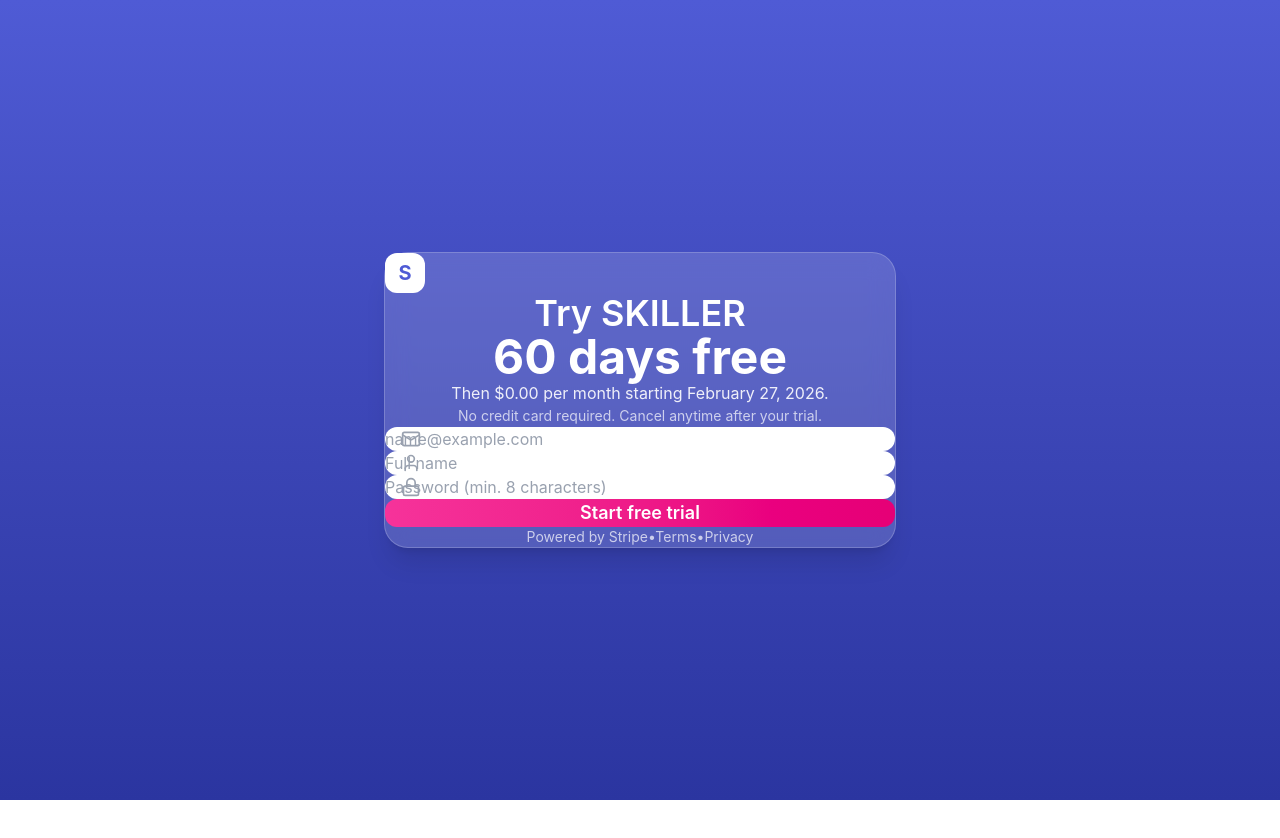
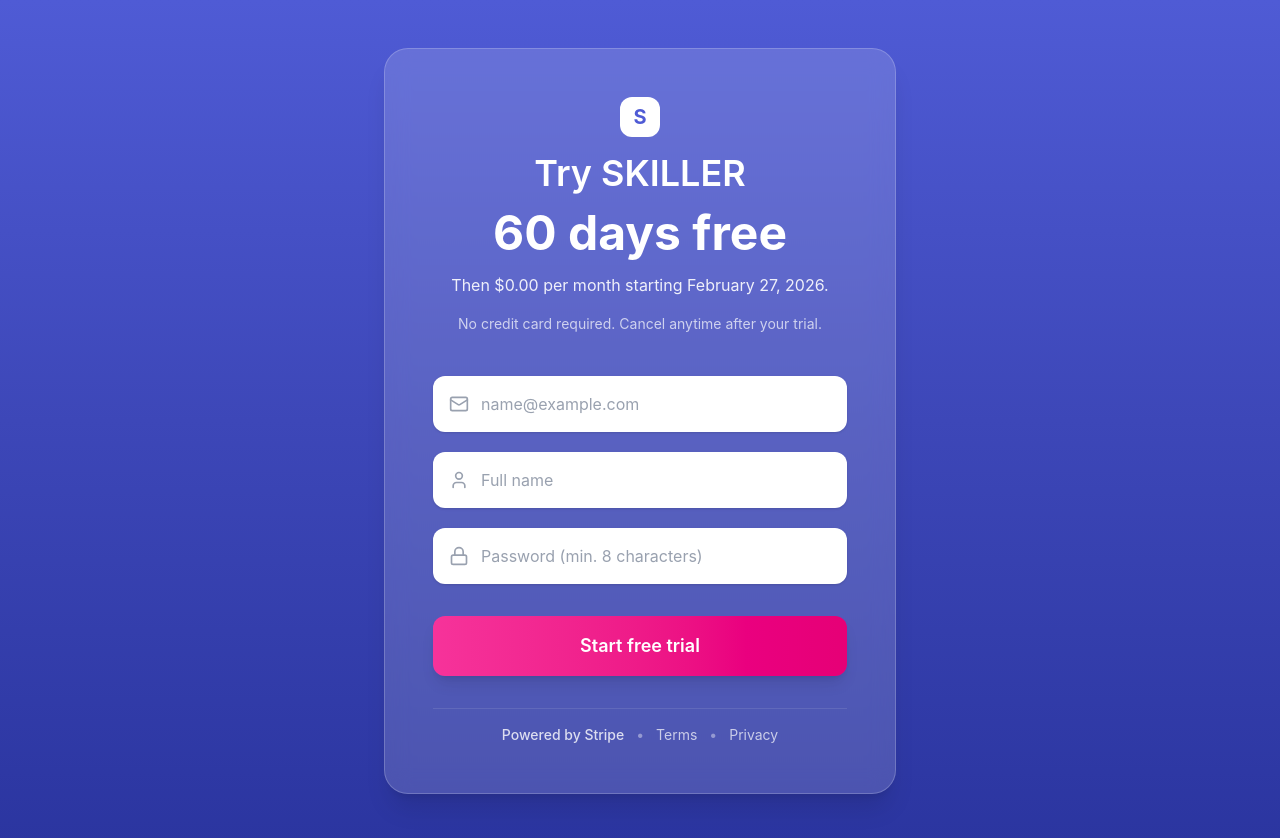
Before and after one commit to Octaloop-Technologies/skiller-trail, a Next.js app: page / in a window 1280 px wide. Shown: the top 838 px of the page. Before the commit the page ends 800 px from the top, so only its background shows below. Built offline with nearby package versions, Linux system fonts and the light colour scheme.

Commit message:
UI issues resolved

```diff
--- a/app/globals.css
+++ b/app/globals.css
@@ -1,10 +1,10 @@
 @import "tailwindcss";
 
-* {
+/* * {
   margin: 0;
   padding: 0;
   box-sizing: border-box;
-}
+} */
 
 body {
   font-family: -apple-system, BlinkMacSystemFont, 'Segoe UI', 'Roboto', 'Oxygen', 'Ubuntu', 'Cantarell', 'Fira Sans', 'Droid Sans', 'Helvetica Neue', sans-serif;
--- a/src/components/TrialSignup.tsx
+++ b/src/components/TrialSignup.tsx
@@ -78,7 +78,7 @@
 
   return (
     <div className="min-h-screen bg-gradient-to-b from-[#4F5BD5] via-[#3D47B8] to-[#2B35A0] flex items-center justify-center px-4 py-12">
-      <div className="w-full max-w-lg">
+      <div className="w-full max-w-lg flex-col gap-4! flex">
         {/* Card */}
         <div className="bg-white/15 backdrop-blur-md rounded-3xl p-8 lg:p-12 space-y-10 border border-white/20 shadow-xl">
           {/* Header */}
@@ -105,71 +105,89 @@
           </div>
 
           {/* Form */}
-          <form onSubmit={handleStartTrial} className="space-y-6">
-            <div className="space-y-4">
+          <form onSubmit={handleStartTrial} className="space-y-8">
+            <div className="space-y-5">
               {/* Email */}
-              <div className="relative">
-                <Mail className="absolute left-4 top-1/2 -translate-y-1/2 text-gray-400" size={20} />
+              <div className="relative group">
+                <Mail className="absolute left-4 top-1/2 -translate-y-1/2 text-gray-400 group-focus-within:text-pink-500 transition-colors" size={20} />
                 <input
                   type="email"
                   value={email}
                   onChange={(e) => setEmail(e.target.value)}
                   placeholder="name@example.com"
-                  className="w-full pl-12 pr-4 py-4 rounded-xl bg-white text-gray-800 placeholder:text-gray-400 focus:outline-none focus:ring-2 focus:ring-pink-400"
+                  className="w-full pl-12 pr-4 py-4 rounded-xl bg-white text-gray-800 placeholder:text-gray-400 focus:outline-none focus:ring-2 focus:ring-pink-400 focus:ring-offset-2 focus:ring-offset-transparent shadow-sm transition-all duration-200 hover:shadow-md"
+                  required
                 />
               </div>
 
               {/* Full Name */}
-              <div className="relative">
-                <User className="absolute left-4 top-1/2 -translate-y-1/2 text-gray-400" size={20} />
+              <div className="relative group">
+                <User className="absolute left-4 top-1/2 -translate-y-1/2 text-gray-400 group-focus-within:text-pink-500 transition-colors" size={20} />
                 <input
                   type="text"
                   value={fullName}
                   onChange={(e) => setFullName(e.target.value)}
                   placeholder="Full name"
-                  className="w-full pl-12 pr-4 py-4 rounded-xl bg-white text-gray-800 placeholder:text-gray-400 focus:outline-none focus:ring-2 focus:ring-pink-400"
+                  className="w-full pl-12 pr-4 py-4 rounded-xl bg-white text-gray-800 placeholder:text-gray-400 focus:outline-none focus:ring-2 focus:ring-pink-400 focus:ring-offset-2 focus:ring-offset-transparent shadow-sm transition-all duration-200 hover:shadow-md"
+                  required
                 />
               </div>
 
               {/* Password */}
-              <div className="relative">
-                <Lock className="absolute left-4 top-1/2 -translate-y-1/2 text-gray-400" size={20} />
+              <div className="relative group">
+                <Lock className="absolute left-4 top-1/2 -translate-y-1/2 text-gray-400 group-focus-within:text-pink-500 transition-colors" size={20} />
                 <input
                   type="password"
                   value={password}
                   onChange={(e) => setPassword(e.target.value)}
                   placeholder="Password (min. 8 characters)"
-                  className="w-full pl-12 pr-4 py-4 rounded-xl bg-white text-gray-800 placeholder:text-gray-400 focus:outline-none focus:ring-2 focus:ring-pink-400"
+                  className="w-full pl-12 pr-4 py-4 rounded-xl bg-white text-gray-800 placeholder:text-gray-400 focus:outline-none focus:ring-2 focus:ring-pink-400 focus:ring-offset-2 focus:ring-offset-transparent shadow-sm transition-all duration-200 hover:shadow-md"
+                  required
+                  minLength={8}
                 />
               </div>
             </div>
 
             {/* Error */}
             {error && (
-              <p className="text-red-300 text-sm text-center">
-                {error}
-              </p>
+              <div className="bg-red-500/20 border border-red-400/50 rounded-lg p-4 backdrop-blur-sm">
+                <p className="text-red-100 text-sm text-center font-medium">
+                  {error}
+                </p>
+              </div>
             )}
 
             {/* Submit */}
             <button
               type="submit"
               disabled={isSubmitting}
-              className={`w-full py-4 rounded-xl text-white font-semibold text-lg transition-all ${isSubmitting
-                ? 'bg-pink-400 cursor-not-allowed'
-                : 'bg-gradient-to-r from-pink-500 to-pink-600 hover:from-pink-600 hover:to-pink-700 active:scale-[0.98]'
+              className={`w-full py-4 rounded-xl text-white font-semibold text-lg transition-all duration-200 shadow-lg ${isSubmitting
+                ? 'bg-pink-400 cursor-not-allowed opacity-70'
+                : 'bg-gradient-to-r from-pink-500 to-pink-600 hover:from-pink-600 hover:to-pink-700 hover:shadow-xl active:scale-[0.98] transform'
                 }`}
             >
-              {isSubmitting ? 'Processing…' : 'Start free trial'}
+              {isSubmitting ? (
+                <span className="flex items-center justify-center gap-2">
+                  <svg className="animate-spin h-5 w-5" xmlns="http://www.w3.org/2000/svg" fill="none" viewBox="0 0 24 24">
+                    <circle className="opacity-25" cx="12" cy="12" r="10" stroke="currentColor" strokeWidth="4"></circle>
+                    <path className="opacity-75" fill="currentColor" d="M4 12a8 8 0 018-8V0C5.373 0 0 5.373 0 12h4zm2 5.291A7.962 7.962 0 014 12H0c0 3.042 1.135 5.824 3 7.938l3-2.647z"></path>
+                  </svg>
+                  Processing…
+                </span>
+              ) : (
+                'Start free trial'
+              )}
             </button>
 
             {/* Footer */}
-            <div className="text-center text-white/70 text-sm space-x-2">
-              <span>Powered by Stripe</span>
-              <span>•</span>
-              <a href="#" className="hover:text-white">Terms</a>
-              <span>•</span>
-              <a href="#" className="hover:text-white">Privacy</a>
+            <div className="pt-4 border-t border-white/10">
+              <div className="flex items-center justify-center gap-3 text-white/70 text-sm">
+                <span className="text-white/80 font-medium">Powered by Stripe</span>
+                <span className="text-white/40">•</span>
+                <a href="#" className="hover:text-white transition-colors underline-offset-2 hover:underline">Terms</a>
+                <span className="text-white/40">•</span>
+                <a href="#" className="hover:text-white transition-colors underline-offset-2 hover:underline">Privacy</a>
+              </div>
             </div>
           </form>
         </div>
```
